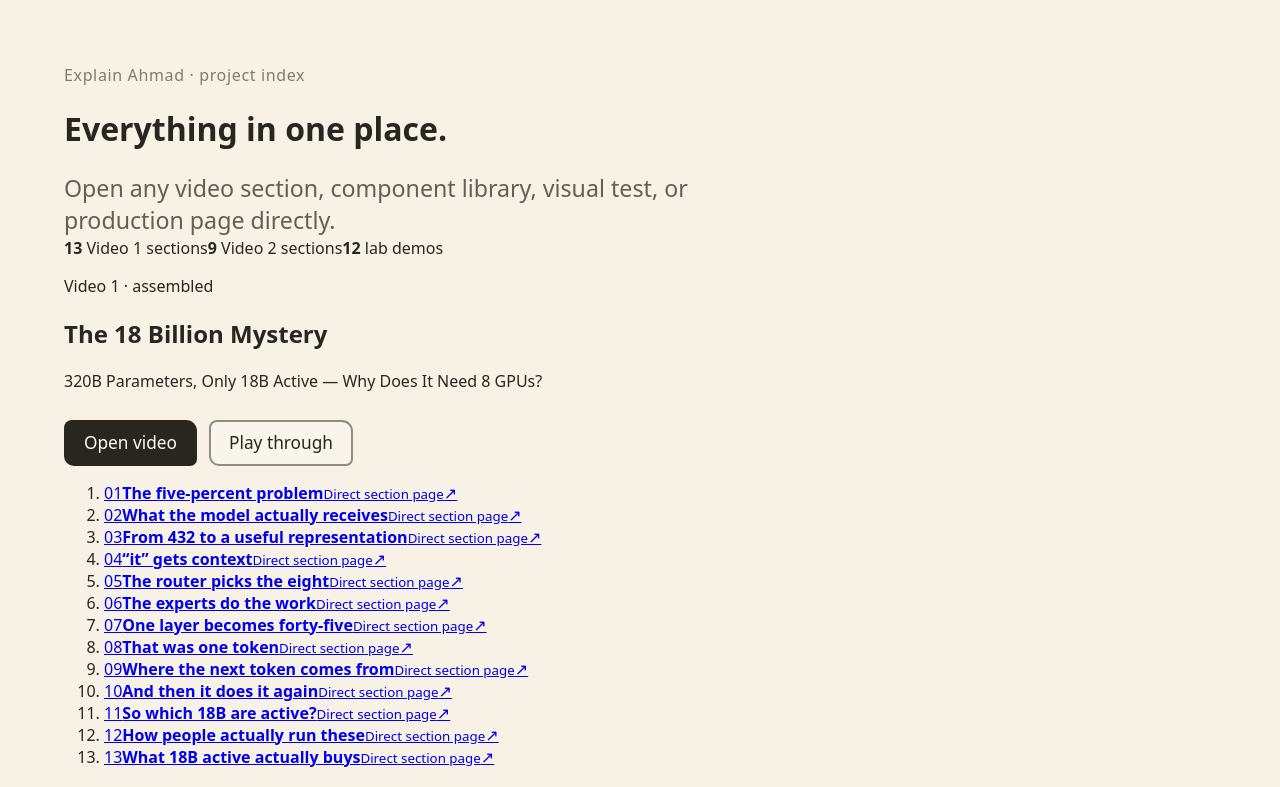
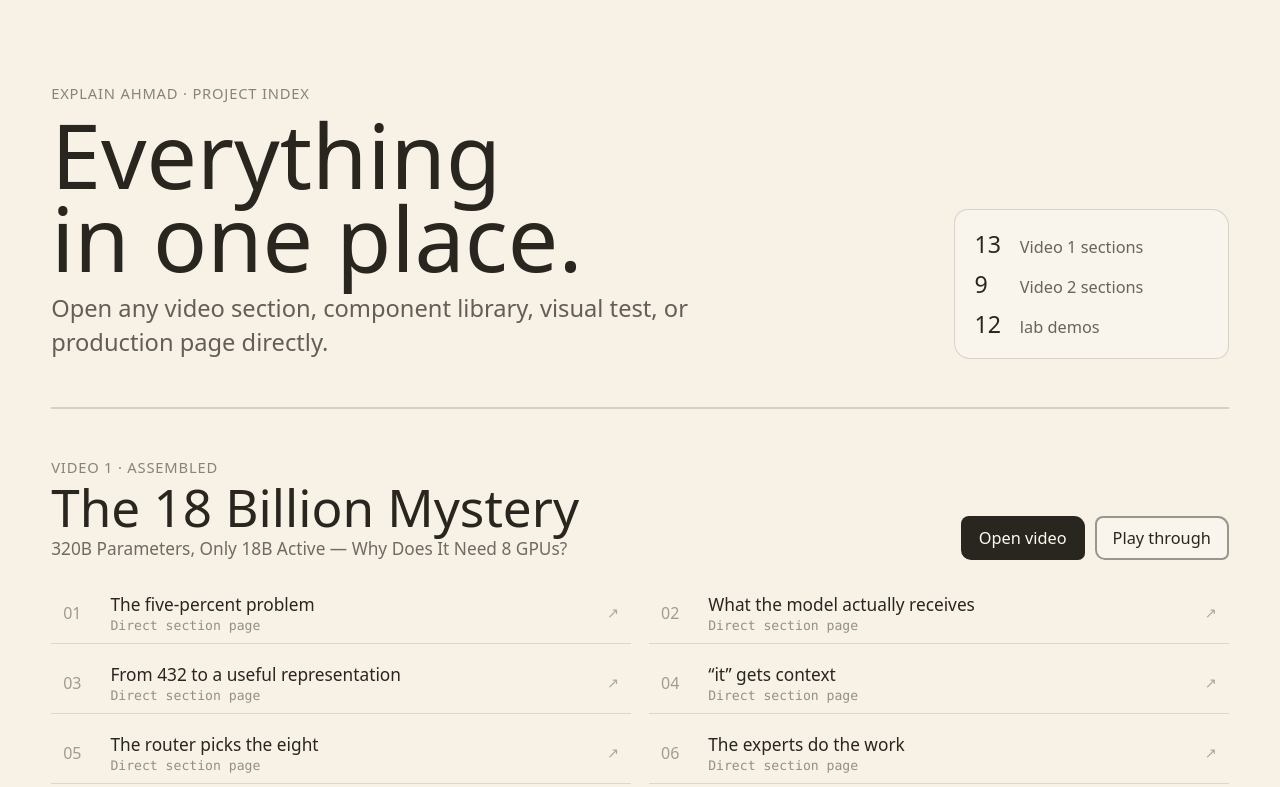
Before and after one commit to ahamdjin/explain-ahmad, a React (Vite) app: page / in a window 1280 px wide. Shown: the top 787 px of the page. Built offline with nearby package versions, Linux system fonts and the light colour scheme.

Commit message:
Style the project index dashboard

```diff
--- a/src/routes/home.css
+++ b/src/routes/home.css
@@ -1,78 +1,136 @@
 .home-page {
   min-height: 100vh;
-  padding: clamp(28px, 5vw, 72px);
+  padding: clamp(24px, 4vw, 64px);
   background: #f7f1e6;
   color: #29261f;
   font-family: 'Patrick Hand', ui-rounded, system-ui, sans-serif;
 }
 
-.home-hero,
-.home-chapters {
-  width: min(980px, 100%);
+.home-header,
+.home-project {
+  width: min(1180px, 100%);
   margin-inline: auto;
 }
 
-.home-hero {
-  padding-block: clamp(30px, 7vh, 82px) clamp(36px, 6vh, 70px);
-  border-bottom: 2px solid rgba(41, 38, 31, 0.14);
+.home-header {
+  display: grid;
+  grid-template-columns: minmax(0, 1.5fr) minmax(240px, 0.5fr);
+  gap: clamp(28px, 6vw, 80px);
+  align-items: end;
+  padding: clamp(20px, 4vh, 48px) 0 clamp(34px, 6vh, 68px);
+  border-bottom: 2px solid rgba(41, 38, 31, 0.16);
 }
 
 .home-kicker,
-.home-name,
-.home-chapters-heading span {
+.home-eyebrow {
   margin: 0;
-  color: rgba(41, 38, 31, 0.58);
-  letter-spacing: 0.04em;
+  color: rgba(41, 38, 31, 0.54);
+  letter-spacing: 0.055em;
+  text-transform: uppercase;
+  font-size: 0.92rem;
 }
 
-.home-name {
-  margin-top: 10px;
-  font-size: clamp(1.2rem, 2vw, 1.55rem);
-}
-
-.home-hero h1 {
-  max-width: 900px;
-  margin: 10px 0 16px;
-  font-size: clamp(2.8rem, 7.2vw, 6.5rem);
-  line-height: 0.96;
+.home-header h1 {
+  max-width: 850px;
+  margin: 10px 0 14px;
+  font-size: clamp(3rem, 7vw, 6.8rem);
+  line-height: 0.92;
   font-weight: 500;
   text-wrap: balance;
 }
 
 .home-intro {
-  max-width: 650px;
+  max-width: 700px;
   margin: 0;
-  font-size: clamp(1.12rem, 2vw, 1.45rem);
-  line-height: 1.4;
+  font-size: clamp(1.12rem, 2vw, 1.48rem);
+  line-height: 1.42;
   color: rgba(41, 38, 31, 0.72);
+}
+
+.home-counts {
+  display: grid;
+  gap: 8px;
+  padding: 18px 20px;
+  border: 1px solid rgba(41, 38, 31, 0.16);
+  border-radius: 14px 17px 13px 16px;
+  background: rgba(255, 255, 255, 0.28);
+  color: rgba(41, 38, 31, 0.7);
+  font-size: 1.02rem;
+}
+
+.home-counts span {
+  display: flex;
+  align-items: baseline;
+  gap: 10px;
+}
+
+.home-counts b {
+  min-width: 2.2rem;
+  color: #29261f;
+  font-size: 1.45rem;
+  font-weight: 500;
+  font-variant-numeric: tabular-nums;
+}
+
+.home-project {
+  padding-block: clamp(34px, 6vh, 70px);
+  border-bottom: 1px solid rgba(41, 38, 31, 0.14);
+}
+
+.home-project:last-child {
+  border-bottom: 0;
+  padding-bottom: 90px;
+}
+
+.home-project-head {
+  display: flex;
+  justify-content: space-between;
+  align-items: flex-end;
+  gap: 28px;
+  margin-bottom: 22px;
+}
+
+.home-project-head h2 {
+  margin: 5px 0 4px;
+  font-size: clamp(2rem, 4vw, 3.4rem);
+  line-height: 1;
+  font-weight: 500;
+}
+
+.home-project-head p:not(.home-eyebrow) {
+  max-width: 720px;
+  margin: 0;
+  color: rgba(41, 38, 31, 0.66);
+  font-size: 1.08rem;
 }
 
 .home-actions {
   display: flex;
   flex-wrap: wrap;
-  gap: 12px;
-  margin-top: 28px;
+  justify-content: flex-end;
+  gap: 10px;
 }
 
 .home-button {
   display: inline-flex;
   align-items: center;
   justify-content: center;
-  min-height: 46px;
-  padding: 8px 18px;
-  border: 2px solid rgba(41, 38, 31, 0.5);
+  min-height: 44px;
+  padding: 8px 16px;
+  border: 2px solid rgba(41, 38, 31, 0.46);
   border-radius: 8px 11px 7px 10px;
   color: inherit;
   text-decoration: none;
-  font-size: 1.08rem;
-  background: rgba(255, 255, 255, 0.3);
+  white-space: nowrap;
+  font-size: 1.02rem;
+  background: rgba(255, 255, 255, 0.28);
   transition: transform 150ms ease, background 150ms ease;
 }
 
 .home-button:hover,
 .home-button:focus-visible {
   transform: translateY(-2px);
-  background: rgba(255, 255, 255, 0.7);
+  background: rgba(255, 255, 255, 0.72);
 }
 
 .home-button-primary {
@@ -85,25 +143,7 @@
   background: #3c382f;
 }
 
-.home-chapters {
-  padding-block: clamp(30px, 5vh, 56px) 80px;
-}
-
-.home-chapters-heading {
-  display: flex;
-  align-items: baseline;
-  justify-content: space-between;
-  gap: 20px;
-  margin-bottom: 14px;
-}
-
-.home-chapters-heading h2 {
-  margin: 0;
-  font-size: 1.8rem;
-  font-weight: 500;
-}
-
-.home-chapter-list {
+.home-link-grid {
   display: grid;
   grid-template-columns: repeat(2, minmax(0, 1fr));
   gap: 8px 18px;
@@ -112,39 +152,100 @@
   list-style: none;
 }
 
-.home-chapter-list a {
+.home-link-grid-tools {
+  grid-template-columns: repeat(3, minmax(0, 1fr));
+}
+
+.home-page-link {
   display: grid;
-  grid-template-columns: 2.4rem 1fr;
-  gap: 10px;
+  grid-template-columns: auto minmax(0, 1fr) auto;
+  gap: 12px;
   align-items: center;
-  min-height: 48px;
-  padding: 8px 10px;
+  min-height: 62px;
+  padding: 10px 12px;
   border-bottom: 1px solid rgba(41, 38, 31, 0.13);
   color: inherit;
   text-decoration: none;
-  font-size: 1.08rem;
+  transition: transform 140ms ease, background 140ms ease;
 }
 
-.home-chapter-list a:hover,
-.home-chapter-list a:focus-visible {
+.home-page-link:hover,
+.home-page-link:focus-visible {
+  transform: translateX(3px);
   background: rgba(255, 255, 255, 0.46);
 }
 
-.home-chapter-number {
-  color: rgba(41, 38, 31, 0.45);
+.home-page-number {
+  width: 2.2rem;
+  color: rgba(41, 38, 31, 0.42);
   font-variant-numeric: tabular-nums;
+}
+
+.home-page-link-copy {
+  display: grid;
+  min-width: 0;
+}
+
+.home-page-link-copy strong {
+  font-size: 1.08rem;
+  font-weight: 500;
+}
+
+.home-page-link-copy small {
+  margin-top: 2px;
+  overflow: hidden;
+  color: rgba(41, 38, 31, 0.48);
+  font: 0.82rem/1.2 ui-monospace, SFMono-Regular, Menlo, monospace;
+  text-overflow: ellipsis;
+  white-space: nowrap;
+}
+
+.home-page-arrow {
+  color: rgba(41, 38, 31, 0.36);
+  font-family: system-ui, sans-serif;
+  font-size: 0.9rem;
+}
+
+@media (max-width: 900px) {
+  .home-header {
+    grid-template-columns: 1fr;
+    align-items: start;
+  }
+
+  .home-counts {
+    grid-template-columns: repeat(3, minmax(0, 1fr));
+  }
+
+  .home-counts span {
+    display: grid;
+    gap: 1px;
+  }
+
+  .home-link-grid-tools {
+    grid-template-columns: repeat(2, minmax(0, 1fr));
+  }
 }
 
 @media (max-width: 680px) {
   .home-page {
-    padding: 22px;
+    padding: 20px;
   }
 
-  .home-chapter-list {
+  .home-project-head {
+    align-items: flex-start;
+    flex-direction: column;
+  }
+
+  .home-actions {
+    justify-content: flex-start;
+  }
+
+  .home-link-grid,
+  .home-link-grid-tools {
     grid-template-columns: 1fr;
   }
 
-  .home-chapters-heading span {
-    display: none;
+  .home-counts {
+    grid-template-columns: 1fr;
   }
 }
```
